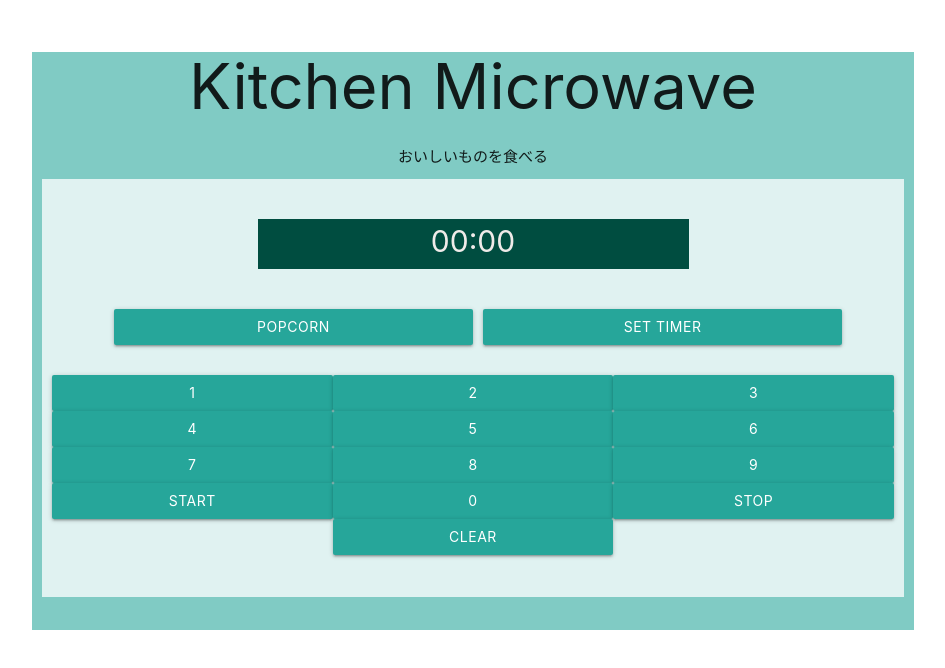
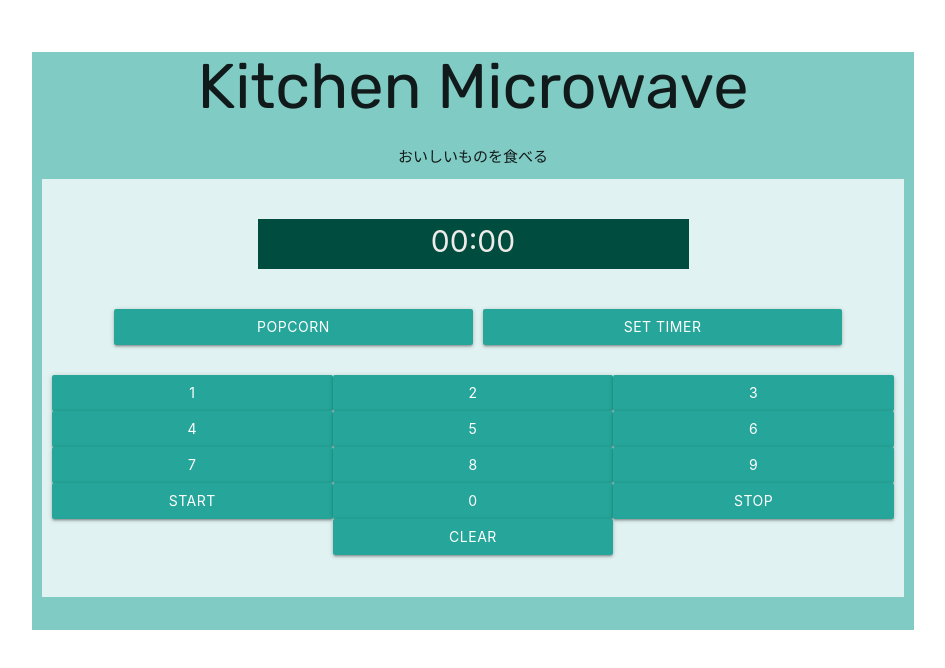
Before and after one commit to dieterichelizabeth/microwave-keypad-js, a plain HTML site: page index.html in a window 1280 px wide. Shown: the whole page, without its empty margins (167-1112 px from the left). Drawn offline with nearby package versions, Linux system fonts and the light colour scheme.

Commit message:
font/header

```diff
--- a/assets/css/style.css
+++ b/assets/css/style.css
@@ -7,3 +7,7 @@
   font-size: 30px;
   margin-top: 40px;
 }
+
+h1 {
+  font-family: "Rubik", serif;
+}
--- a/index.html
+++ b/index.html
@@ -9,6 +9,11 @@
     <link
       rel="stylesheet"
       href="https://cdnjs.cloudflare.com/ajax/libs/materialize/1.0.0/css/materialize.min.css"
+    />
+    <!-- Google Fonts -->
+    <link
+      rel="stylesheet"
+      href="https://fonts.googleapis.com/css?family=Rubik"
     />
     <title>Microwave Timer</title>
   </head>
```
